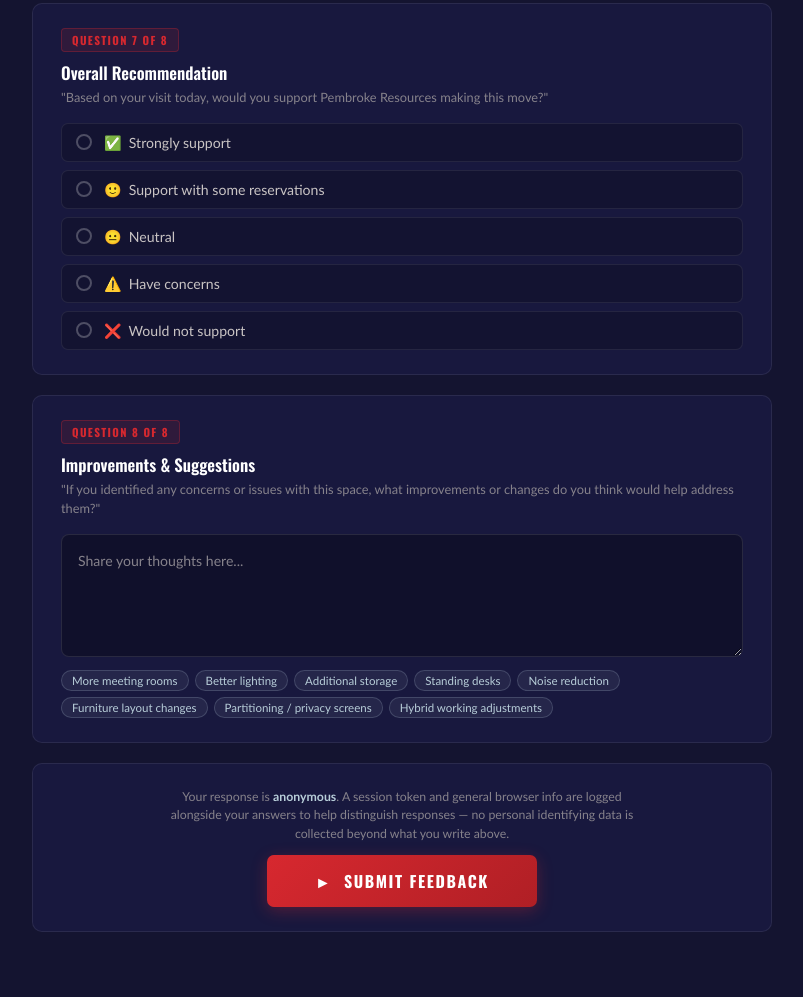
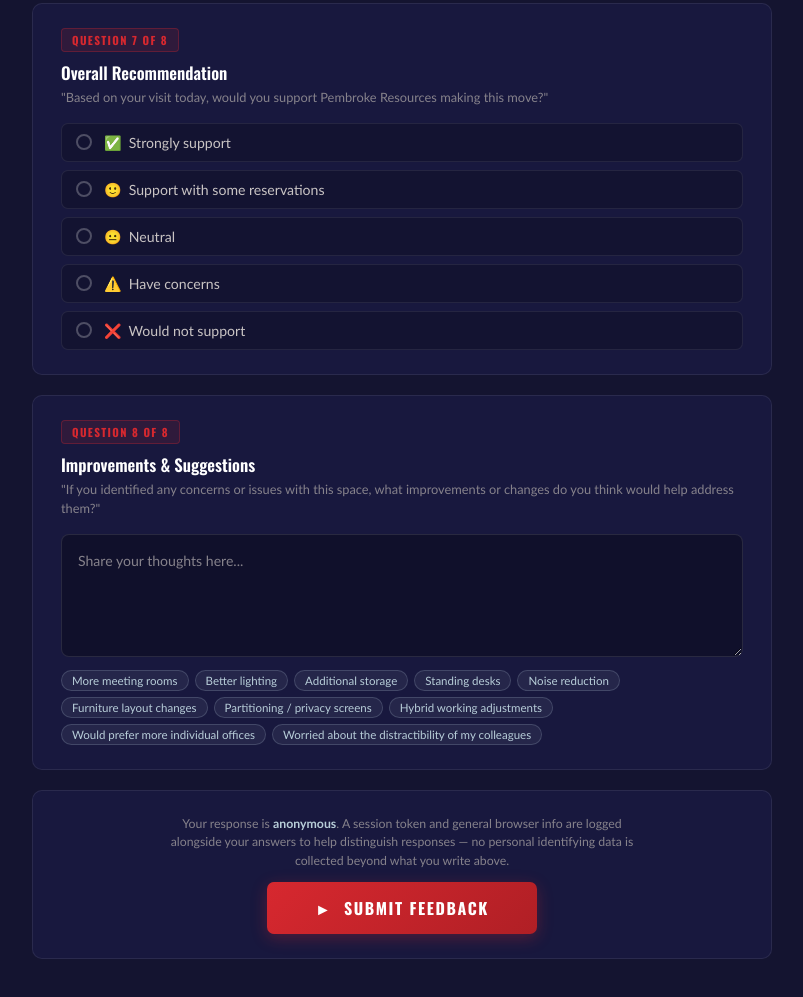
Before and after one commit to ellenforbes/officesurvey, a plain HTML site: page index.html in a window 1280 px wide. Shown: the part 2846-3843 px from the top of the page, without its empty margins (238-1041 px from the left). Drawn offline with nearby package versions, Linux system fonts and the light colour scheme.

Commit message:
added more prompt options

```diff
--- a/index.html
+++ b/index.html
@@ -222,6 +222,8 @@
           <span class="hint-chip" data-hint="Furniture layout changes">Furniture layout changes</span>
           <span class="hint-chip" data-hint="Partitioning / privacy screens">Partitioning / privacy screens</span>
           <span class="hint-chip" data-hint="Hybrid working adjustments">Hybrid working adjustments</span>
+          <span class="hint-chip" data-hint="Would prefer more individual offices">Would prefer more individual offices</span>
+          <span class="hint-chip" data-hint="Worried about the distractibility of my colleagues">Worried about the distractibility of my colleagues</span>
         </div>
         <div class="val-msg">Please share your thoughts before continuing.</div>
       </div>
```
